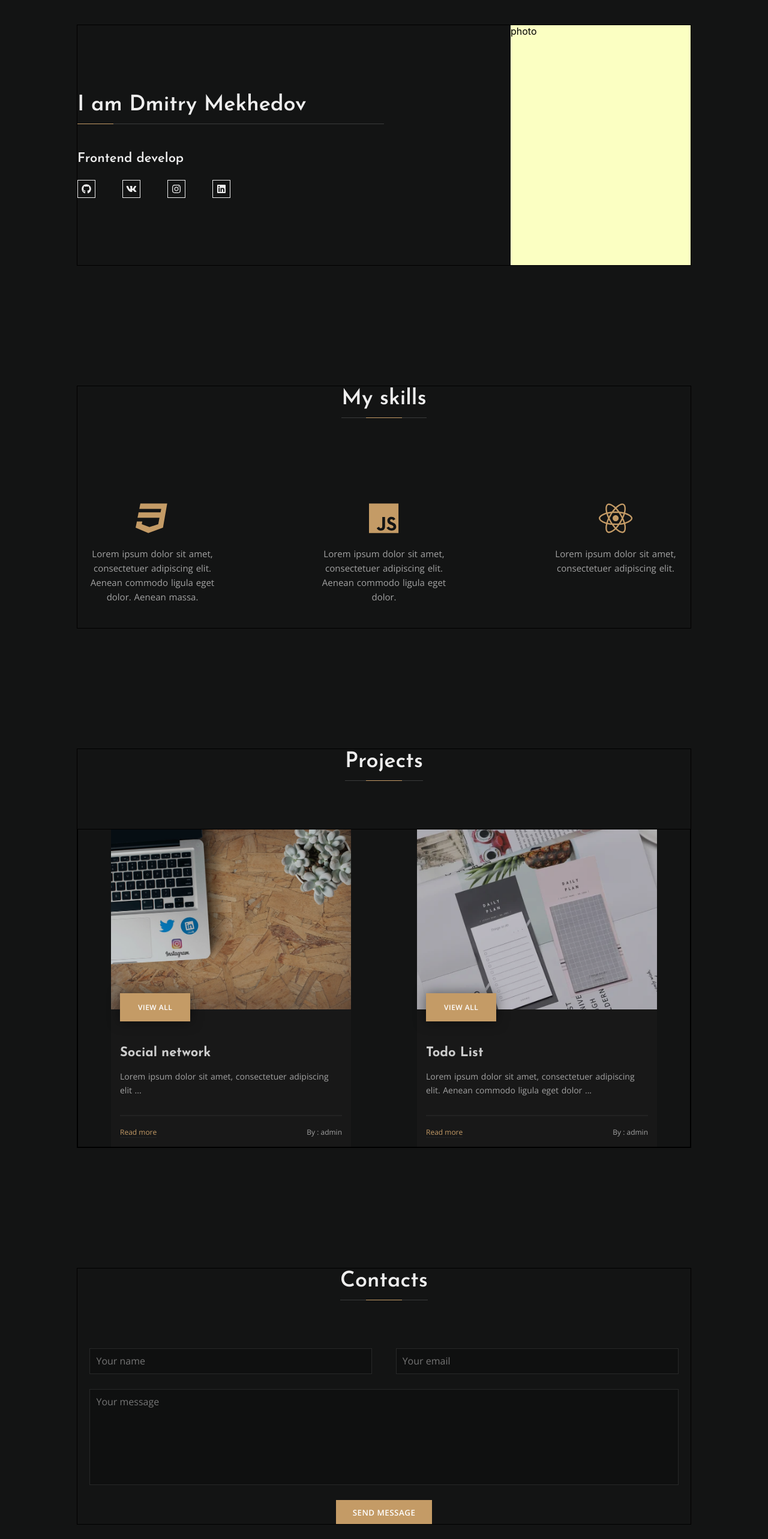
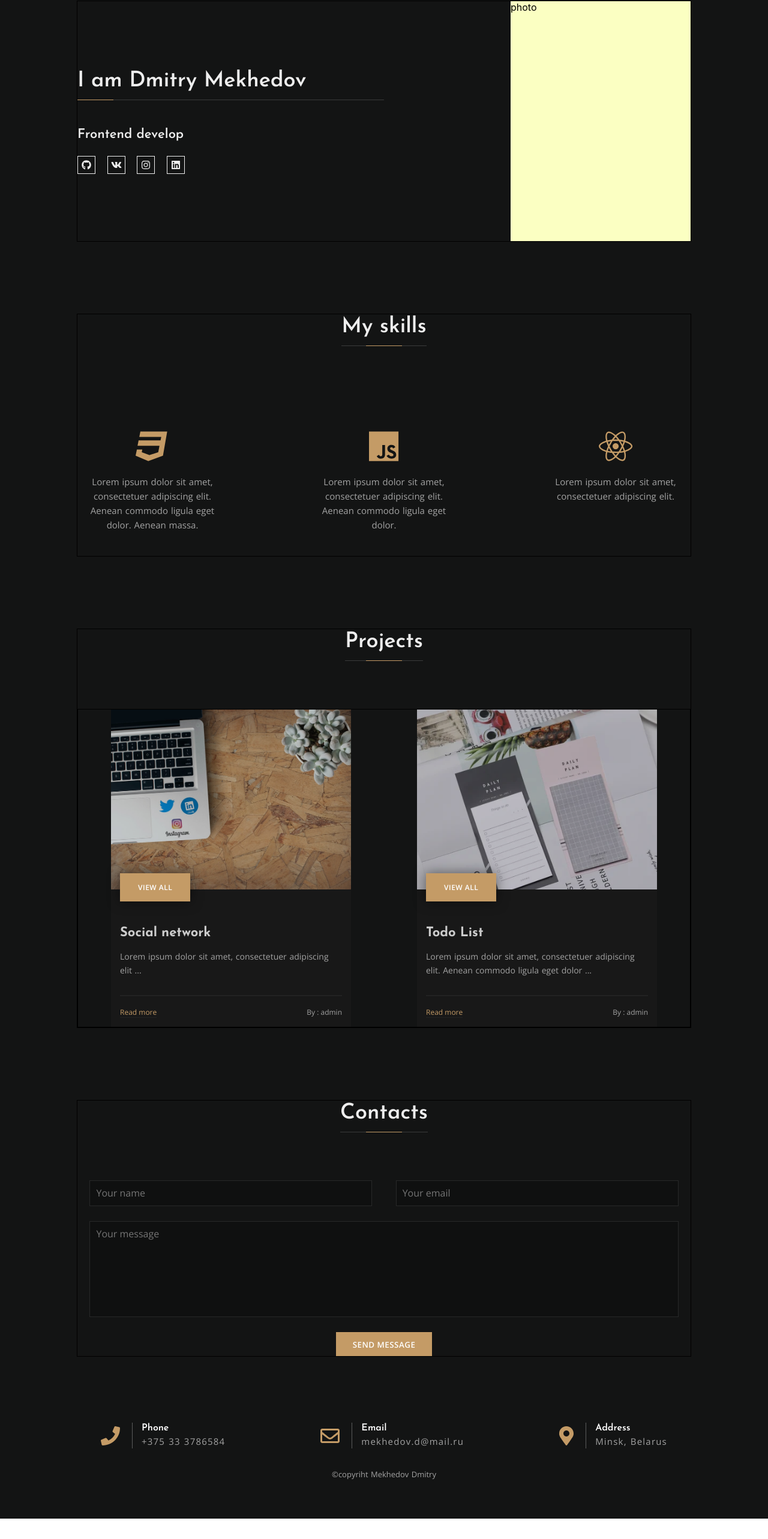
Before and after one commit to MekhedovD/my_portfolio, a React (Create React App) app: page / in a window 1280 px wide. Shown: the part 139-2705 px from the top of the page at 60% size. After the commit the page ends 2671 px from the top, so only its background shows below. Built offline with nearby package versions, Linux system fonts and the light colour scheme.

Commit message:
subtotal #4

```diff
--- a/src/common/componets/contact/ContactsBlock.module.scss
+++ b/src/common/componets/contact/ContactsBlock.module.scss
@@ -6,11 +6,12 @@
   width: 100%;
   display: flex;
   justify-content: space-between;
+  margin-bottom: 20px;
 
   .icon {
     display: flex;
     align-items: center;
-    width: 22%;
+    //width: 22%;
     justify-content: space-around;
     color: $secondaryColor;
 
@@ -20,7 +21,6 @@
       border-left: 1px solid rgba(200, 200, 200, 0.4);
       h6 {
         @include text($TitleFontFamily, 16px, 1.2);
-        //letter-spacing: 1.2px;
         font-weight: 600;
         color: $textSecondaryColor;
         margin: 0;
@@ -30,15 +30,17 @@
         word-spacing: 1px;
         font-weight: 400;
         letter-spacing: 1.2px;
-        word-spacing: 1px;
         color: $textColor;
         margin: 0;
       }
     }
+    @media screen and (max-width: 477px) {
+      width: 65%;
+    }
   }
 
-  //@media screen and (max-width: 477px) {
-  //  justify-content: space-around;
-  //  width: 100%;
-  //}
+  @media screen and (max-width: 477px) {
+    flex-direction: column;
+    height: 190px;
+  }
 }
--- a/src/common/componets/social/SocialBlock.module.scss
+++ b/src/common/componets/social/SocialBlock.module.scss
@@ -3,7 +3,7 @@
 
 
 .icons {
-    width: 50%;
+    width: 35%;
     display: flex;
     justify-content: space-between;
 
--- a/src/common/componets/title/Title.module.scss
+++ b/src/common/componets/title/Title.module.scss
@@ -21,4 +21,7 @@
         font-weight: 600;
         color: $titleColor;
     }
+    //@media screen and (max-width: 752px) {
+    //    margin-bottom: 50px;
+    //}
 }
--- a/src/contacts/Contacts.module.scss
+++ b/src/contacts/Contacts.module.scss
@@ -2,8 +2,8 @@
 @import "../common/style/sass/mixins";
 
 .contactsBlock {
-    /*min-height: 100vh;*/
-    padding: 100px 0;
+    //min-height: 100vh;
+    padding: 60px 0;
     /*background: #c5caff;*/
     background: $bgFirstColor;
     display: flex;
@@ -27,6 +27,10 @@
                 width: 48%;
                 @include blockForm();
                 @include text($TextFontFamily, 1rem, 1.3);
+
+                @media screen and (max-width: 752px) {
+                    width: 100%;
+                }
             }
 
             .textarea {
@@ -42,35 +46,17 @@
         .button {
             border: none;
             outline: none;
-            //padding: 10px 50px;
             @include text($TextFontFamily, 12, 40px);
             width: 160px;
-            //font-size: 12px;
             text-transform: uppercase;
             letter-spacing: .5px;
             font-weight: 700;
             height: 40px;
-            //line-height: 40px;
-
             background: #C49B66;
             color: #fff;
         }
     }
+    @media screen and (max-width: 477px) {
+        padding: 70px 0;
+    }
 }
-
-//.app-wrapper {
-//    display: grid;
-//    grid-template-areas:
-//    "h h"
-//    "n c";
-//    grid-template-rows: 80px 1fr;
-//    grid-template-columns: 2fr 10fr;
-//    width: 1200px;
-//    margin: 0 auto;
-//    /* grid-gap: 10px; */
-//}
-//
-//.app-wrapper-content {
-//    grid-area: c;
-//    background-color: rgb(231, 227, 185);
-//}
--- a/src/footer/Footer.js
+++ b/src/footer/Footer.js
@@ -7,25 +7,8 @@ const Footer = () => {
 	return (
 		<div className={s.footerBlock}>
 			<div className={`${sContainer.container} ${s.footerContainer}`}>
-				<h3 className={s.title}>Mekhedov Dmitry</h3>
-
+				{/*<h3 className={s.title}>Mekhedov Dmitry</h3>*/}
 				<ContactsBlock />
-
-				{/*<div className={s.icons}>*/}
-
-				{/*<a href={""} className={s.icon}>*/}
-				{/*	<FontAwesomeIcon icon={faGithub} size={"2x"}/>*/}
-				{/*</a>*/}
-				{/*	<a href={""} className={s.icon}>*/}
-				{/*	<FontAwesomeIcon icon={faVk} size={"2x"}/>*/}
-				{/*</a>*/}
-				{/*	<a href={""} className={s.icon}>*/}
-				{/*	<FontAwesomeIcon icon={faInstagram} size={"2x"}/>*/}
-				{/*</a>*/}
-				{/*	<a href={""} className={s.icon}>*/}
-				{/*	<FontAwesomeIcon icon={faLinkedin} size={"2x"}/>*/}
-				{/*</a>*/}
-				{/*</div>*/}
 				<div>
 					<p className={s.copyright}>©copyriht Mekhedov Dmitry</p>
 				</div>
--- a/src/footer/Footer.module.scss
+++ b/src/footer/Footer.module.scss
@@ -12,37 +12,24 @@
     align-items: center;
     justify-content: space-around;
 
-    .title {
-      background: #fbffc2;
-    }
-
-    //.icons {
-    //  width: 300px;
-    //  display: flex;
-    //  justify-content: space-between;
-    //  .icon {
-    //    color: $titleColor;
-    //    border: 1px solid $titleColor;
-    //    width: 50px;
-    //    height: 50px;
-    //
-    //    display: flex;
-    //    align-items: center;
-    //    justify-content: center
-    //
-    //  }
-    //  @media screen and (max-width: 477px) {
-    //    justify-content: space-around;
-    //    width: 100%;
-    //  }
+    //.title {
+    //  background: #fbffc2;
     //}
 
-    &.copyright {
-      background: #fbffc2;
+    .copyright {
+      @include text($TextFontFamily, 13px, 1.6);
+      font-weight: 400;
+      word-spacing: 1px;
+      color: $textColor;
+      //padding: 30px 0;
+      //background: #fbffc2;
     }
 
     @media screen and (max-width: 477px) {
       width: 100%;
     }
   }
+  @media screen and (max-width: 477px) {
+    padding: 25px;
+  }
 }
--- a/src/main/Main.module.scss
+++ b/src/main/Main.module.scss
@@ -2,8 +2,8 @@
 @import "../common/style/sass/mixins";
 
 .mainBlock {
-    /*min-height: 100vh;*/
-    padding: 100px 0;
+    //min-height: 100vh;
+    padding: 60px 0;
     /*background: #c5caff;*/
     background: $bgFirstColor;
     display: flex;
@@ -13,8 +13,8 @@
         border: 1px solid;
         display: flex;
         align-items: center;
-        /*justify-content: space-between;*/
-        justify-content: center;
+        justify-content: space-between;
+        //justify-content: center;
         flex-wrap: wrap;
 
         .text {
@@ -33,11 +33,16 @@
 
                 &:after {
                     @include lineAfter("", 60px, 1px, $secondaryColor, absolute, 0, 0)};
+
             }
             p {
                 @include text($TitleFontFamily, 22px, 1.2);
                 font-weight: 600;
                 color: $titleColor;
+            }
+
+            @media screen and (max-width: 752px) {
+                padding-bottom: 45px;
             }
         }
 
@@ -47,9 +52,12 @@
             background: $bgThirdColor;
         }
 
-        @media screen and (min-width: 752px) {
-            /*justify-content: center;*/
-            justify-content: space-between;
+        @media screen and (max-width: 752px) {
+            justify-content: center;
+            //justify-content: space-between;
         }
     }
+    //@media screen and (max-width: 477px) {
+    //   padding: 70px 0
+    //}
 }
--- a/src/projects/Projects.module.scss
+++ b/src/projects/Projects.module.scss
@@ -1,8 +1,8 @@
 @import "../common/style/sass/variabless";
 
 .projectsBlock {
-    /*min-height: 100vh;*/
-    padding: 100px 0;
+    //min-height: 100vh;
+    padding: 60px 0;
     /*background: #ffe5f7;*/
     background: $bgFirstColor;
     display: flex;
@@ -22,4 +22,7 @@
             flex-wrap: wrap;
         }
     }
+    //@media screen and (max-width: 477px) {
+    //    padding: 70px 0;
+    //}
 }
--- a/src/skills/Skills.module.scss
+++ b/src/skills/Skills.module.scss
@@ -1,8 +1,8 @@
 @import "../common/style/sass/variabless";
 
 .skillsBlock {
-    /*min-height: 100vh;*/
-    padding: 100px 0;
+    //min-height: 100vh;
+    padding: 60px 0;
     background: $bgFirstColor;
     display: flex;
     align-items: center;
@@ -27,4 +27,7 @@
             }
         }
     }
+    //@media screen and (max-width: 477px) {
+    //    padding: 70px 0;
+    //}
 }
```
